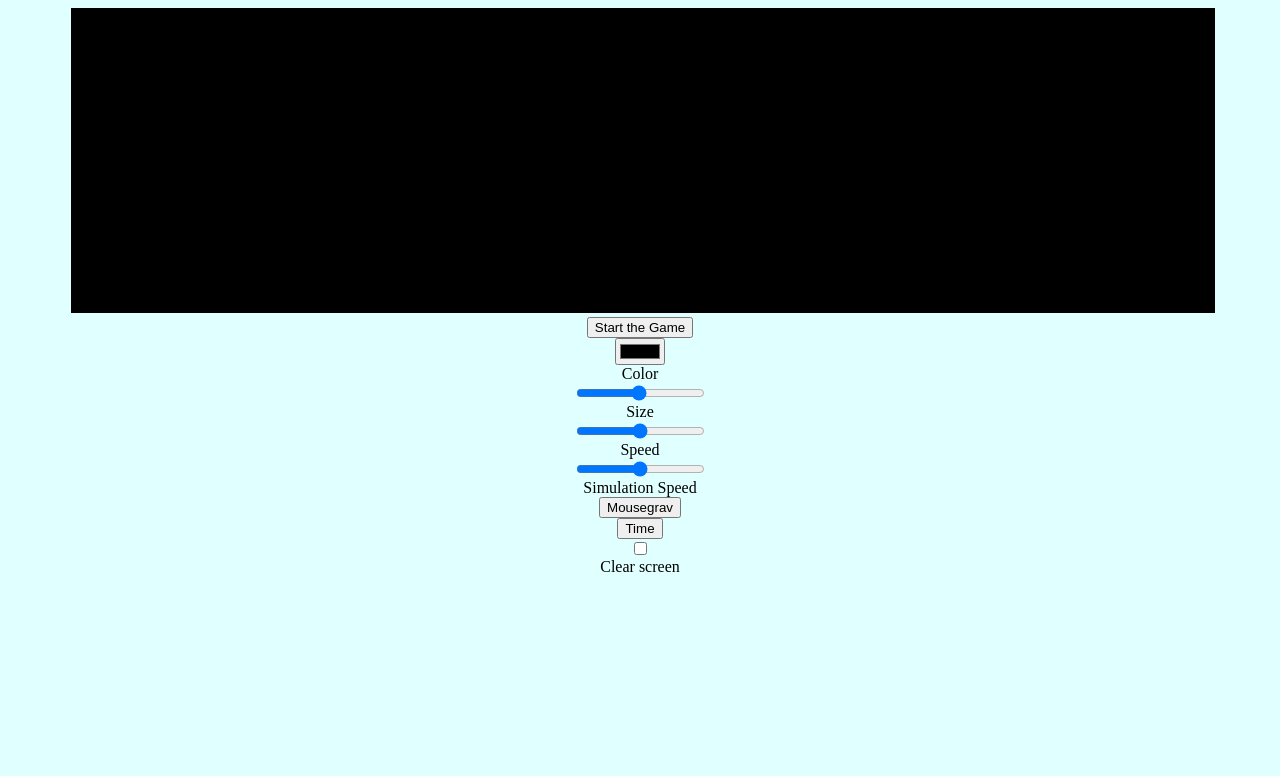
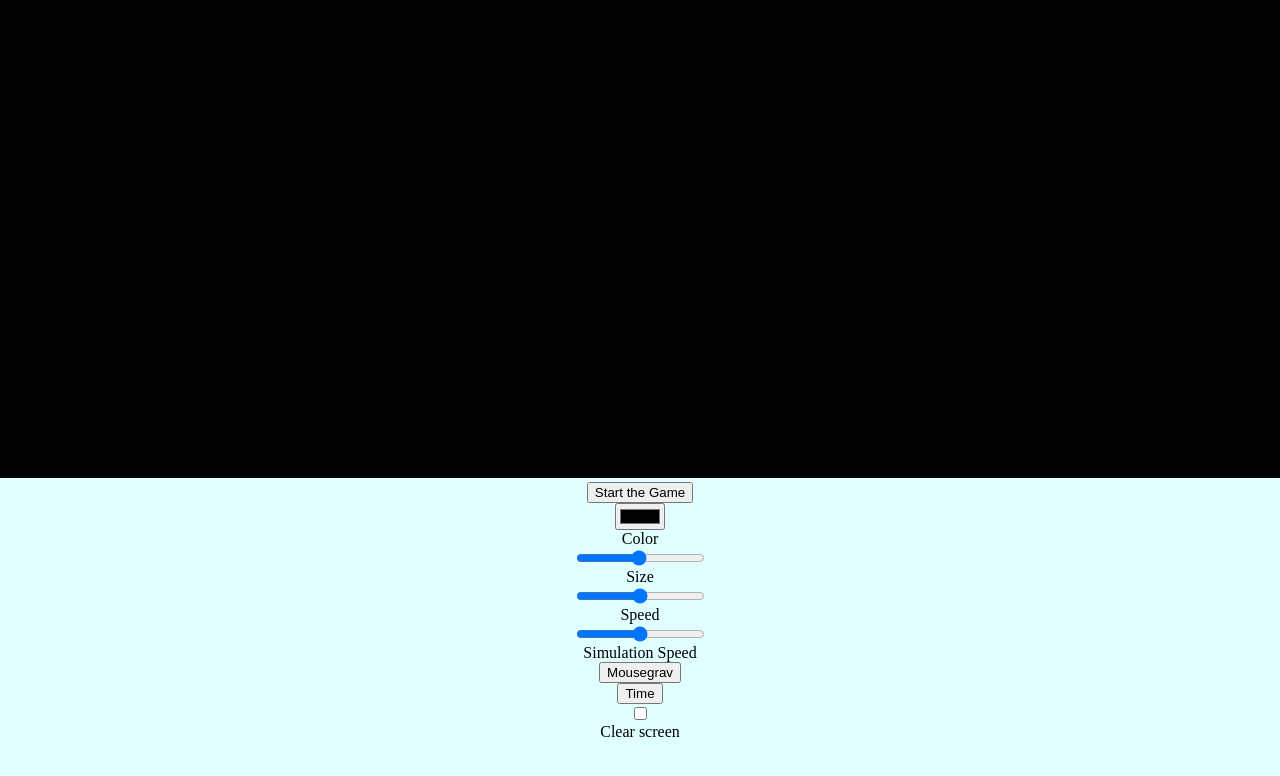
Before and after one commit to lupus117/canvasproject, a website with bundled scripts: page index.html in a window 1280 px wide. Built offline with nearby package versions, Linux system fonts and the light colour scheme.

Commit message:
fix mouse displacement

```diff
--- a/index.html
+++ b/index.html
@@ -14,7 +14,7 @@
 <body>
     <main>
 
-        <canvas id="canvas" width="1900px" height="500px"></canvas>
+        <canvas id="canvas" width="1900px" height="700px"></canvas>
         <br />
         <div>
 
--- a/main.css
+++ b/main.css
@@ -3,14 +3,15 @@
     border-color: black;
     border-width: 2x;
     border-style: solid;
-    width: 90%;
+    width: 100%;
     height: 100%;
-    margin-left: 5%;
 }
 
 body {
     background-color: lightcyan;
     height: 100%;
+    width: 100%;
+    margin: 0;
 }
 
 .paddleft {
```
